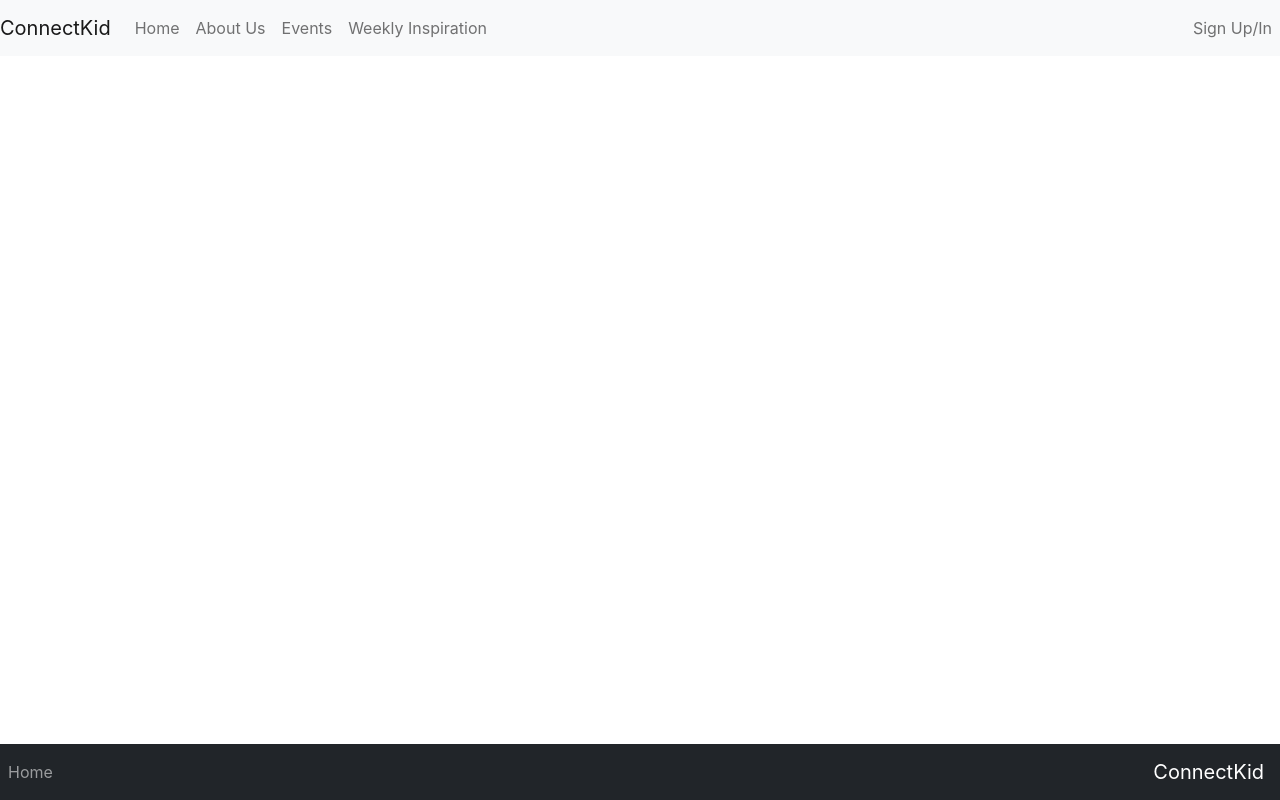
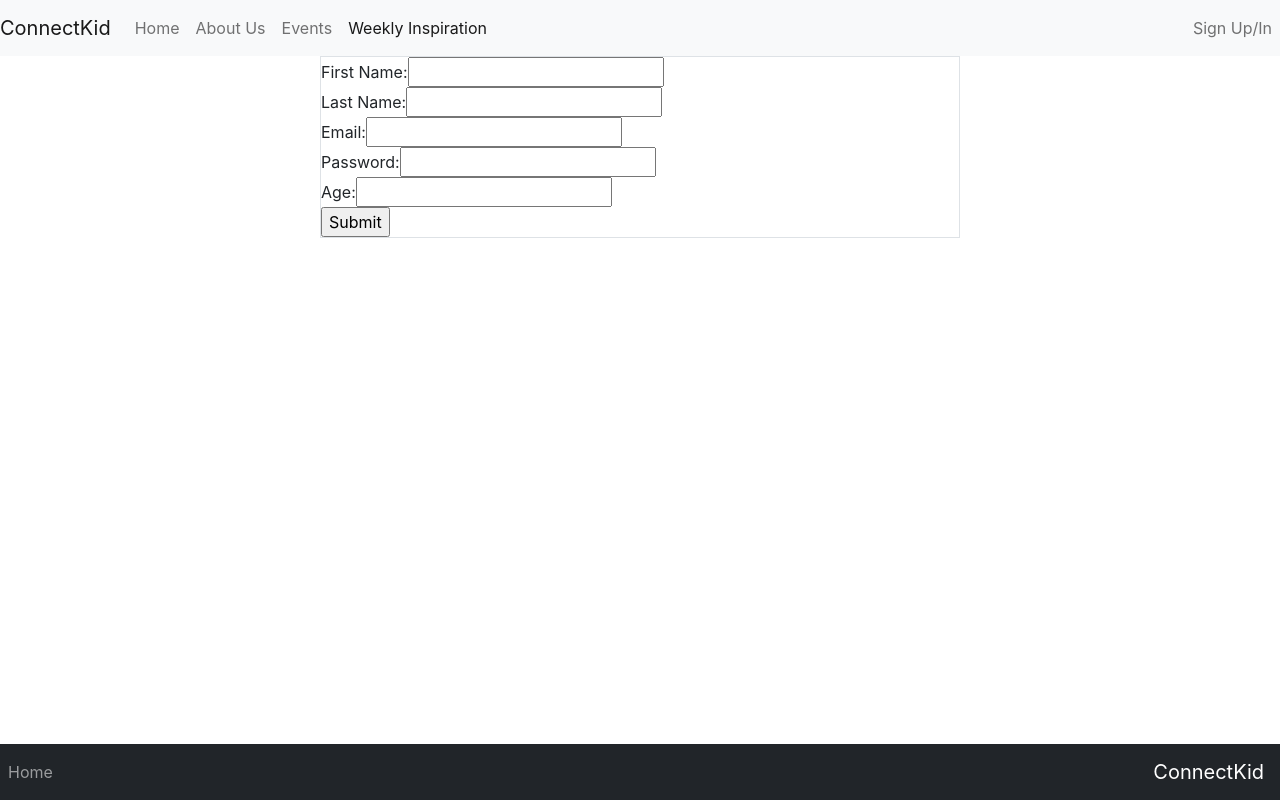
Before and after one commit to SabrinaC043/ConnectKid, a React (Create React App) app in the folder client/: page /inspiration in a window 1280 px wide. Built offline with nearby package versions, Linux system fonts and the light colour scheme.

Commit message:
Committing before pulling

```diff
--- a/client/src/App.js
+++ b/client/src/App.js
@@ -12,6 +12,7 @@ import { BrowserRouter } from "react-router-dom";
 import About from "./pages/about";
 import Signup from "./pages/signup";
 import FooterBottom from "./layouts/footer";
+import ParentSignUp from "./components/forms/parentSignUp";
 function App() {
 
   const eCards = [
@@ -59,6 +60,7 @@ function App() {
             }
           />
           <Route exact path='/signup' element={<Signup />} />
+          <Route exact path="/inspiration" element={<ParentSignUp />} />
         </Routes>
         {/* <NavScrollExample /> */}
       </BrowserRouter>
--- a/client/src/components/navbar.js
+++ b/client/src/components/navbar.js
@@ -24,7 +24,7 @@ function NavScrollExample() {
             <LinkContainer to="/events">
             <Nav.Link href="#action2">Events</Nav.Link>
             </LinkContainer>
-            <LinkContainer to="weeklyinspiration">
+            <LinkContainer to="/inspiration">
             <Nav.Link href="#">Weekly Inspiration</Nav.Link>
             </LinkContainer>
           </Nav>
--- a/client/src/pages/events.js
+++ b/client/src/pages/events.js
@@ -19,6 +19,8 @@ const { loading, err, data } = useQuery(ALL_EVENTS);
   if (err) {
     return(<p>Err</p>)
   }
+
+  if ( data ) {
 
 const firstFeaturedIndex = data.events.map(event => event.isFeatured).indexOf(true);
 
@@ -87,4 +89,5 @@ const firstFeaturedItem = data.events[firstFeaturedIndex];
       ))} */}
     </>
   );
+    }
 }
```
